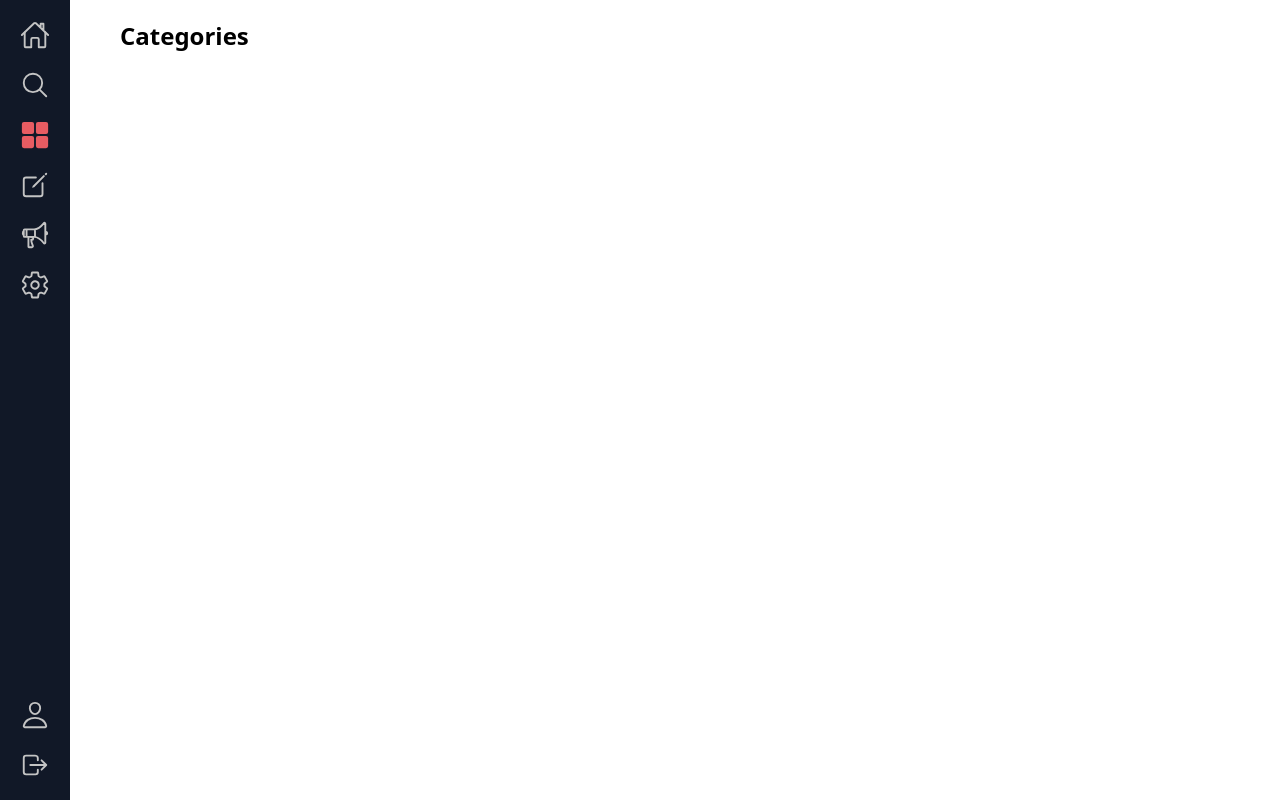
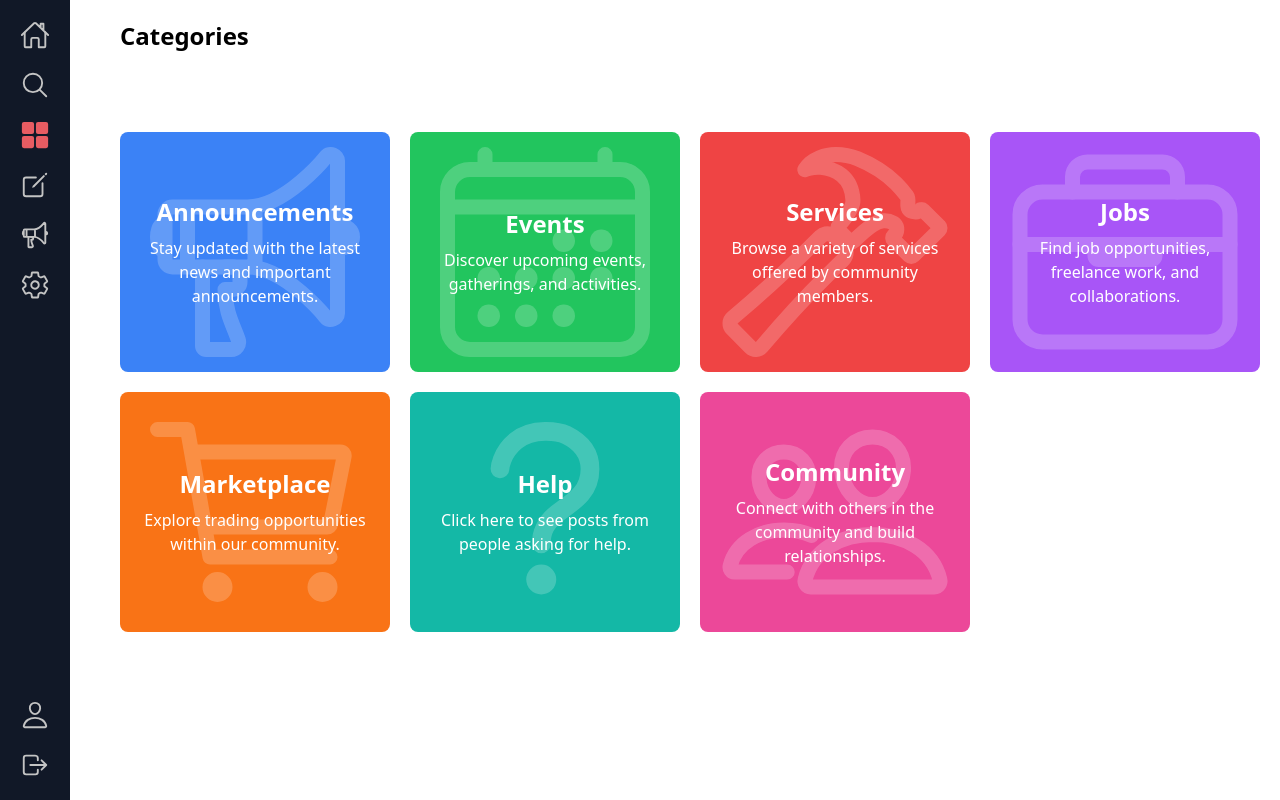
Before and after one commit to Zhanhu079/hometown-hub, a React (Vite) app: page /categories in a window 1280 px wide. Built offline with nearby package versions, Linux system fonts and the light colour scheme.

Commit message:
Create category card to access filtered posts(yet to make the pages)

```diff
--- /dev/null
+++ b/src/components/CategoryCard.jsx
@@ -0,0 +1,19 @@
+/* eslint-disable react/prop-types */
+const CategoryCard = ({ title, bgColor, icon: Icon, description }) => {
+    return (
+      <div
+        className={`${bgColor} relative w-full h-60 rounded-lg p-5 flex flex-col items-center justify-center overflow-hidden`}
+      >
+        {/* Large background icon */}
+        <Icon className="absolute text-white opacity-20 text-[15rem] " />
+
+        {/* Centered title */}
+        <h1 className="font-bold text-2xl text-white z-10 text-center">{title}</h1>
+
+        {/* Description text */}
+        <p className="text-white z-10 text-center mt-2">{description}</p>
+      </div>
+    );
+  };
+
+  export default CategoryCard;
--- a/src/components/Post.jsx
+++ b/src/components/Post.jsx
@@ -11,7 +11,7 @@ const Post = ({
   commentsCount,
 }) => {
   return (
-    <div className=" rounded-xl overflow-hidden p-5">
+    <div className="rounded-xl overflow-hidden p-5">
       <div className="flex items-center gap-2 mb-4">
         <img className="w-9 h-9 rounded-full" src={profilePic} alt="pfp" />
         <div>
@@ -23,12 +23,14 @@ const Post = ({
         </div>
       </div>
 
-      {/* Post content  */}
-      <img
-        className="object-contain rounded-xl"
-        src={content}
-        alt="post_thumbnail"
-      />
+      {/* Conditionally render post content */}
+      {content && (
+        <img
+          className="object-contain rounded-xl"
+          src={content}
+          alt="post_thumbnail"
+        />
+      )}
 
       {/* Post actions */}
       <div className="mt-3 flex items-center">
--- a/src/pages/Categories.jsx
+++ b/src/pages/Categories.jsx
@@ -1,10 +1,78 @@
+import {
+  IoMegaphoneOutline,
+  IoCalendarOutline,
+  IoCartOutline,
+  IoHammerOutline,
+  IoPeopleOutline,
+  IoBriefcaseOutline,
+  IoHelpOutline,
+} from "react-icons/io5";
+import CategoryCard from "../components/CategoryCard";
 
 const Categories = () => {
+  // Array of category data
+  const categories = [
+    {
+      title: "Announcements",
+      icon: IoMegaphoneOutline,
+      bgColor: "bg-blue-500",
+      description: "Stay updated with the latest news and important announcements."
+    },
+    {
+      title: "Events",
+      icon: IoCalendarOutline,
+      bgColor: "bg-green-500",
+      description: "Discover upcoming events, gatherings, and activities."
+    },
+    {
+      title: "Services",
+      icon: IoHammerOutline,
+      bgColor: "bg-red-500",
+      description: "Browse a variety of services offered by community members."
+    },
+    {
+      title: "Jobs",
+      icon: IoBriefcaseOutline,
+      bgColor: "bg-purple-500",
+      description: "Find job opportunities, freelance work, and collaborations."
+    },
+    {
+      title: "Marketplace",
+      icon: IoCartOutline,
+      bgColor: "bg-orange-500",
+      description: "Explore trading opportunities within our community."
+    },
+    {
+      title: "Help",
+      icon: IoHelpOutline,
+      bgColor: "bg-teal-500",
+      description: "Click here to see posts from people asking for help."
+    },
+    {
+      title: "Community",
+      icon: IoPeopleOutline,
+      bgColor: "bg-pink-500",
+      description: "Connect with others in the community and build relationships."
+    },
+  ];
+
   return (
     <div>
       <h1 className="font-bold text-2xl">Categories</h1>
+
+      <div className="mt-20 mx-auto grid grid-cols-2 sm:grid-cols-2 md:grid-cols-3 lg:grid-cols-4 gap-5 max-w-screen-xl">
+        {categories.map((category, index) => (
+          <CategoryCard
+            key={index}
+            title={category.title}
+            icon={category.icon}
+            bgColor={category.bgColor}
+            description={category.description}
+          />
+        ))}
+      </div>
     </div>
-  )
-}
+  );
+};
 
-export default Categories
+export default Categories;
--- a/src/pages/Search.jsx
+++ b/src/pages/Search.jsx
@@ -1,10 +1,19 @@
+import { IoSearchOutline } from "react-icons/io5";
 
 const Search = () => {
   return (
     <div>
       <h1 className="font-bold text-2xl">Search</h1>
+      <div className="border p-3 my-5 flex gap-2 rounded-md w-[50%] mx-auto active:border-mainOrange">
+        <IoSearchOutline className="text-3xl text-[#4d4d4d]" />
+        <input
+          type="text"
+          placeholder="Search"
+          className="w-full font-semibold focus:outline-none"
+        />
+      </div>
     </div>
-  )
-}
+  );
+};
 
-export default Search
+export default Search;
```
